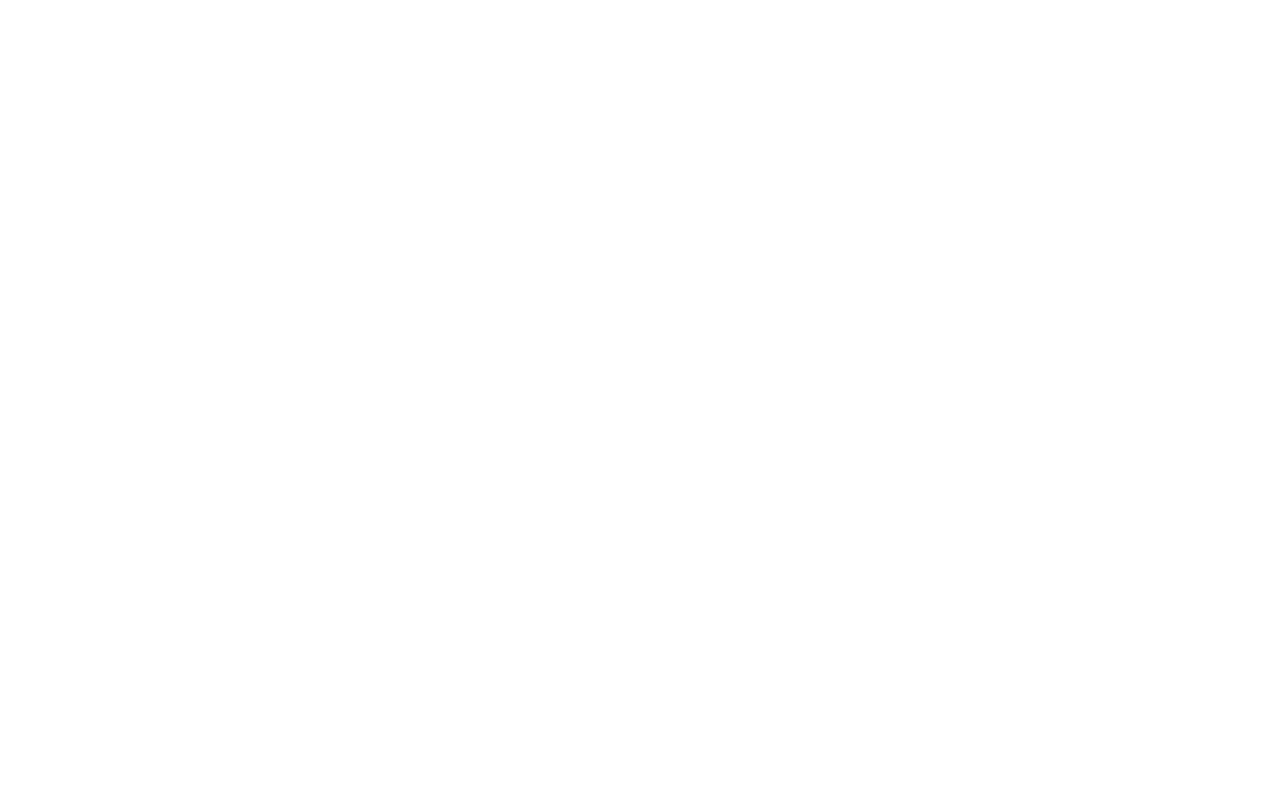
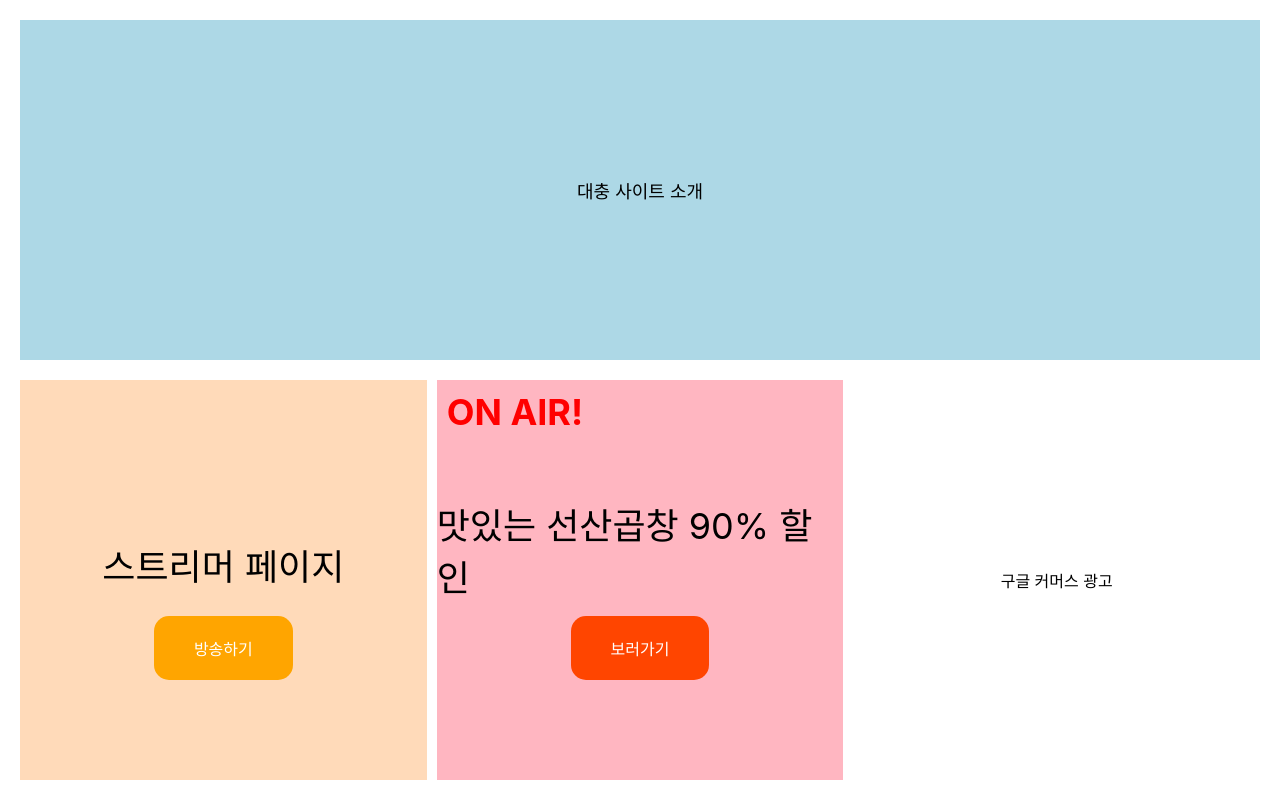
Before and after one commit to yuguri76/frontlivealone, a React (Create React App) app: page / in a window 1280 px wide. Before the commit this address had no page. Built offline with nearby package versions, Linux system fonts and the light colour scheme.

Commit message:
feat : 메인 페이지 레이아웃 구성
🔨 ADD
    - 메인페이지 레이아웃 구성, 버튼 연결
🩹 FIX
    - mypagepage-> myinfopage

```diff
--- a/src/App.js
+++ b/src/App.js
@@ -7,7 +7,7 @@
 import BroadcastHistoryPage from './pages/BroadcastHistoryPage';
 import CompletePaymentPage from './pages/CompletePaymentPage';
 import DeliveryHistoryPage from './pages/DeliveryHistoryPage';
-import MypagePage from './pages/MypagePage';
+import MyInfoPage from './pages/MyInfoPage';
 import PaymentHistoryPage from './pages/PaymentHistoryPage';
 import PaymentPage from './pages/PaymentPage';
 import StreamerPage from './pages/StreamerPage';
@@ -21,16 +21,16 @@
         <div className="App">
           <Header />
           <Routes>
-            <Route path="/main" element={<MainPage />} />
+            <Route path="/" element={<MainPage />} />
             <Route path="/login" element={<LoginPage />} />
-            <Route path="/broadcasthistory" element={<BroadcastHistoryPage />}/>
-            <Route path="/completepayment" element={<CompletePaymentPage />}/>
-            <Route path="/deliveryhistory" element={<DeliveryHistoryPage />}/>
-            <Route path="/mypage" element={<MypagePage />}/>
-            <Route path="/paymenthistory" element={<PaymentHistoryPage />}/>
-            <Route path="/payment" element={<PaymentPage />}/>
-            <Route path="/streamer" element={<StreamerPage />}/>
-            <Route path="/streaming" element={<StreamingPage />}/>
+            <Route path="/broadcasthistory" element={<BroadcastHistoryPage />} />
+            <Route path="/completepayment" element={<CompletePaymentPage />} />
+            <Route path="/deliveryhistory" element={<DeliveryHistoryPage />} />
+            <Route path="/myinfo" element={<MyInfoPage />} />
+            <Route path="/paymenthistory" element={<PaymentHistoryPage />} />
+            <Route path="/payment" element={<PaymentPage />} />
+            <Route path="/streamer" element={<StreamerPage />} />
+            <Route path="/streaming" element={<StreamingPage />} />
           </Routes>
         </div>
       </Router>
--- /dev/null
+++ b/src/components/Main.jsx
@@ -0,0 +1,40 @@
+import React from 'react';
+import { Link, useNavigate } from 'react-router-dom';
+import styles from '../styles/Main.module.css';
+
+const Main = () => {
+  const navigate = useNavigate();
+
+
+  const handleStreamerClick = () => {
+    navigate('/streamer');
+  };
+
+  const handleStreamingClick = () => {
+    navigate('/streaming');
+  };
+
+  return (
+    <div className={styles.mainContainer}>
+      <div className={styles.siteIntro}>
+        대충 사이트 소개
+      </div>
+      <div className={styles.sections}>
+        <div className={styles.streamerPage}>
+          <div className={styles.streamerText}>스트리머 페이지</div>
+          <button className={styles.streamButton} onClick={handleStreamerClick}>방송하기</button>
+        </div>
+        <div className={styles.onAir}>
+          <div className={styles.onAirText}>ON AIR!</div>
+          <div className={styles.discountText}>맛있는 선산곱창 90% 할인</div>
+          <button className={styles.watchButton} onClick={handleStreamingClick}>보러가기</button>
+        </div>
+        <div className={styles.ad}>
+          구글 커머스 광고
+        </div>
+      </div>
+    </div>
+  );
+};
+
+export default Main;
--- a/src/pages/MainPage.jsx
+++ b/src/pages/MainPage.jsx
@@ -1,8 +1,10 @@
 import React from 'react';
+import Main from '../components/Main'
 
 function MainPage() {
     return (
       <div className="main-page">
+        <Main />
       </div>
     );
   }
--- /dev/null
+++ b/src/styles/Main.module.css
@@ -0,0 +1,106 @@
+.mainContainer {
+  display: flex;
+  flex-direction: column;
+  padding: 20px;
+}
+
+.siteIntro {
+  background-color: #ADD8E6;
+  padding: 20px;
+  text-align: center;
+  font-size: 18px;
+  margin-bottom: 20px;
+  height: 300px;
+  display: flex;
+  justify-content: center;
+  align-items: center;
+}
+
+.sections {
+  display: flex;
+  justify-content: space-between;
+  height: 400px;
+}
+
+.streamerPage {
+  background-color: #FFDAB9;
+  flex: 1;
+  display: flex;
+  flex-direction: column;
+  justify-content: center;
+  align-items: center;
+  padding: 20px;
+  margin-right: 10px;
+  position: relative;
+}
+
+.streamerText {
+  font-size: 36px;
+  margin-bottom: 10px;
+  position: absolute;
+  top: 50%;
+  transform: translateY(-80%);
+}
+
+.streamButton {
+  background-color: #FFA500;
+  border: none;
+  padding: 20px 40px;
+  color: white;
+  cursor: pointer;
+  font-size: 16px;
+  border-radius: 15px;
+  position: absolute;
+  bottom: 100px;
+}
+
+.onAir {
+  background-color: #FFB6C1;
+  flex: 1;
+  display: flex;
+  flex-direction: column;
+  justify-content: center;
+  align-items: center;
+  padding: 20px;
+  margin-right: 10px;
+  position: relative;
+}
+
+.onAirText {
+  font-size: 36px;
+  font-weight: bold;
+  color: red;
+  position: absolute;
+  top: 10px;
+  left: 10px;
+}
+
+.discountText {
+  font-size: 36px;
+  margin-bottom: 10px;
+  position: absolute;
+  top: 50%;
+  transform: translateY(-80%);
+}
+
+.watchButton {
+  background-color: #FF4500;
+
+  border: none;
+  padding: 20px 40px;
+  color: white;
+  cursor: pointer;
+  font-size: 16px;
+  border-radius: 15px;
+  position: absolute;
+  bottom: 100px;
+}
+
+.ad {
+  background-color: #FFFFFF;
+  flex: 1;
+  display: flex;
+  justify-content: center;
+  align-items: center;
+  padding: 20px;
+}
```
Also changed, not shown: src/pages/MyInfoPage.jsx (renamed from src/pages/MypagePage.jsx).
